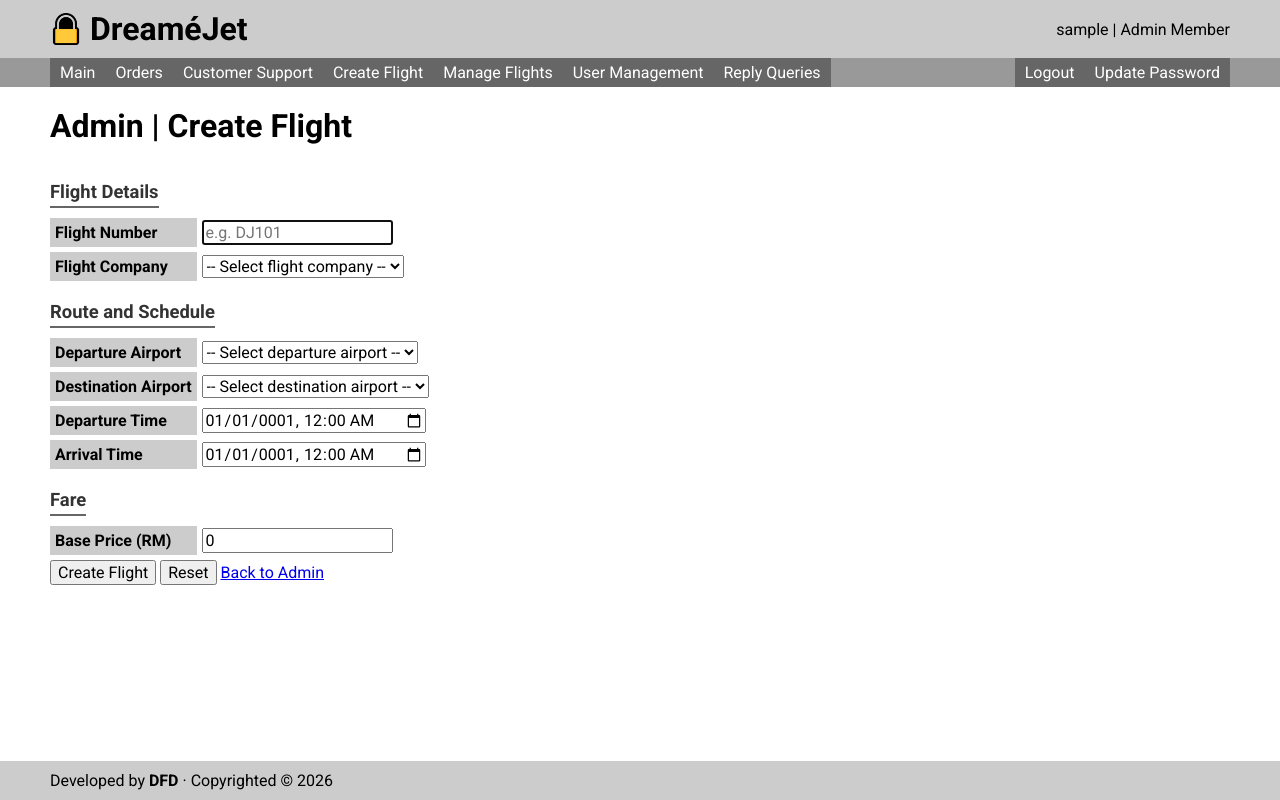
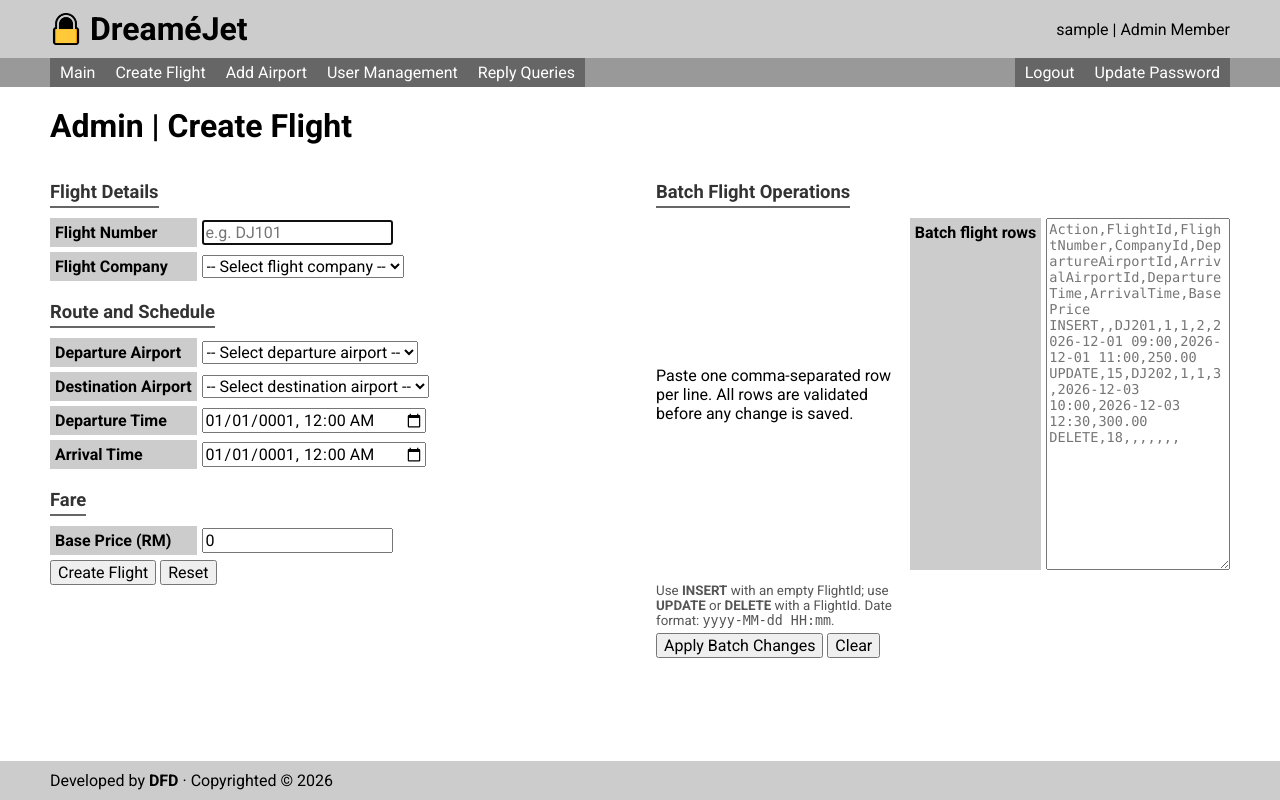
Before and after one commit to Derrick-L16/Airline-System, an ASP.NET Core app: page /Home/CreateFlight in a window 1280 px wide. Run offline with ASP.NET Core 8, Linux system fonts and the light colour scheme; the visitor is signed in with stand-in values (Sample User, id 1); the project's own start-up code is not run, and a stand-in starts its controllers and pages.

Commit message:
batch insertion + arrange admin&member pages

```diff
--- a/AirlineSystem/AirlineSystem/Controllers/AccountController.cs
+++ b/AirlineSystem/AirlineSystem/Controllers/AccountController.cs
@@ -107,6 +107,12 @@ public class AccountController(DB db,
 
             // (3) Sign in
             hp.SignIn(u!.Id, u!.Email, u.Role, vm.RememberMe);
+
+            if (u.Role == "Admin")
+            {
+                return RedirectToAction("AdminFlightTable", "Admin");
+            }
+
             // (4) Handle return URL
             if (string.IsNullOrEmpty(returnURL))
             {
--- a/AirlineSystem/AirlineSystem/Controllers/HomeController.cs
+++ b/AirlineSystem/AirlineSystem/Controllers/HomeController.cs
@@ -2,6 +2,7 @@ using Microsoft.AspNetCore.Authorization;
 using Microsoft.AspNetCore.Mvc;
 using Microsoft.AspNetCore.Mvc.Rendering;
 using Microsoft.EntityFrameworkCore;
+using System.Globalization;
 
 namespace AirlineSystem.Controllers;
 
@@ -11,6 +12,9 @@ public class HomeController(DB db,
     // GET: Home/Index
     public IActionResult Index()
     {
+        if (User.IsInRole("Admin"))
+            return RedirectToAction("AdminFlightTable", "Admin");
+
         return View(CreateFlightSearchVM());
     }
 
@@ -54,14 +58,14 @@ public class HomeController(DB db,
         return View();
     }
 
-    [Authorize(Roles = "Admin,Member")]
+    [Authorize(Roles = "Admin")]
     public IActionResult CreateFlight()
     {
         PopulateFlightLists();
         return View(new CreateFlightVM());
     }
 
-    [Authorize(Roles = "Member")]
+    [Authorize(Roles = "Admin")]
     public IActionResult AddAirport()
     {
         PopulateAirportCountries();
@@ -70,7 +74,7 @@ public class HomeController(DB db,
 
     [HttpPost]
     [ValidateAntiForgeryToken]
-    [Authorize(Roles = "Member")]
+    [Authorize(Roles = "Admin")]
     public IActionResult AddAirport(Airport airport)
     {
         Console.WriteLine("========== ADD AIRPORT ==========");
@@ -111,7 +115,7 @@ public class HomeController(DB db,
 
     [HttpPost]
     [ValidateAntiForgeryToken]
-    [Authorize(Roles = "Admin,Member")]
+    [Authorize(Roles = "Admin")]
     public IActionResult CreateFlight(CreateFlightVM vm)
     {
         if (vm.DepartureAirportId == vm.ArrivalAirportId)
@@ -151,6 +155,148 @@ public class HomeController(DB db,
 
         PopulateFlightLists();
         return View(vm);
+    }
+
+    [HttpPost]
+    [ValidateAntiForgeryToken]
+    [Authorize(Roles = "Admin")]
+    public IActionResult BulkFlights(CreateFlightVM vm)
+    {
+        var rows = (vm.BatchRows ?? string.Empty)
+            .Split(['\r', '\n'], StringSplitOptions.RemoveEmptyEntries | StringSplitOptions.TrimEntries)
+            .Where(row => !string.IsNullOrWhiteSpace(row))
+            .ToList();
+        var errors = new List<string>();
+        var operations = new List<BatchFlightOperation>();
+
+        if (rows.Count == 0)
+            errors.Add("Enter at least one batch row.");
+
+        var airportIds = db.Airports.Select(a => a.AirportId).ToHashSet();
+        var companyIds = db.FlightCompanies.Select(c => c.FlightCompanyId).ToHashSet();
+        var flights = db.Flights.ToDictionary(f => f.FlightId);
+
+        for (var index = 0; index < rows.Count; index++)
+        {
+            var rowNumber = index + 1;
+            var columns = rows[index].Split(',', StringSplitOptions.TrimEntries);
+
+            if (index == 0 && columns[0].Equals("Action", StringComparison.OrdinalIgnoreCase))
+                continue;
+
+            if (columns.Length != 9)
+            {
+                errors.Add($"Row {rowNumber}: expected 9 comma-separated columns.");
+                continue;
+            }
+
+            var action = columns[0].ToUpperInvariant();
+            if (action is not ("INSERT" or "UPDATE" or "DELETE"))
+            {
+                errors.Add($"Row {rowNumber}: action must be INSERT, UPDATE, or DELETE.");
+                continue;
+            }
+
+            var hasFlightId = int.TryParse(columns[1], out var flightId) && flightId > 0;
+
+            if (action == "DELETE")
+            {
+                if (!hasFlightId)
+                {
+                    errors.Add($"Row {rowNumber}: a valid FlightId is required for DELETE.");
+                    continue;
+                }
+
+                if (!flights.ContainsKey(flightId))
+                    errors.Add($"Row {rowNumber}: flight ID {flightId} does not exist.");
+                else
+                    operations.Add(new BatchFlightOperation(action, flightId, null));
+                continue;
+            }
+
+            if (action == "UPDATE" && !hasFlightId)
+            {
+                errors.Add($"Row {rowNumber}: a valid FlightId is required for UPDATE.");
+                continue;
+            }
+
+            if (action == "UPDATE" && !flights.ContainsKey(flightId))
+            {
+                errors.Add($"Row {rowNumber}: flight ID {flightId} does not exist.");
+                continue;
+            }
+
+            if (string.IsNullOrWhiteSpace(columns[2]) || columns[2].Length > 20 ||
+                !int.TryParse(columns[3], out var companyId) || !companyIds.Contains(companyId) ||
+                !int.TryParse(columns[4], out var departureAirportId) || !airportIds.Contains(departureAirportId) ||
+                !int.TryParse(columns[5], out var arrivalAirportId) || !airportIds.Contains(arrivalAirportId) ||
+                !DateTime.TryParse(columns[6], CultureInfo.InvariantCulture, DateTimeStyles.None, out var departureTime) ||
+                !DateTime.TryParse(columns[7], CultureInfo.InvariantCulture, DateTimeStyles.None, out var arrivalTime) ||
+                !decimal.TryParse(columns[8], CultureInfo.InvariantCulture, out var basePrice) ||
+                basePrice <= 0 || departureAirportId == arrivalAirportId || arrivalTime <= departureTime)
+            {
+                errors.Add($"Row {rowNumber}: check the flight details, IDs, times, and price.");
+                continue;
+            }
+
+            operations.Add(new BatchFlightOperation(action, flightId, new Flight
+            {
+                FlightNumber = columns[2],
+                FlightCompanyId = companyId,
+                DepartureAirportId = departureAirportId,
+                ArrivalAirportId = arrivalAirportId,
+                DepartureTime = departureTime,
+                ArrivalTime = arrivalTime,
+                BasePrice = basePrice
+            }));
+        }
+
+        if (errors.Count > 0)
+        {
+            ViewBag.BulkErrors = errors;
+            PopulateFlightLists();
+            return View("CreateFlight", vm);
+        }
+
+        using var transaction = db.Database.BeginTransaction();
+        foreach (var operation in operations)
+        {
+            if (operation.Action == "INSERT")
+            {
+                db.Flights.Add(operation.Flight!);
+                continue;
+            }
+
+            if (operation.Action == "UPDATE")
+            {
+                var flight = flights[operation.FlightId];
+                var replacement = operation.Flight!;
+                flight.FlightNumber = replacement.FlightNumber;
+                flight.FlightCompanyId = replacement.FlightCompanyId;
+                flight.DepartureAirportId = replacement.DepartureAirportId;
+                flight.ArrivalAirportId = replacement.ArrivalAirportId;
+                flight.DepartureTime = replacement.DepartureTime;
+                flight.ArrivalTime = replacement.ArrivalTime;
+                flight.BasePrice = replacement.BasePrice;
+                continue;
+            }
+
+            var bookingIds = db.Bookings.Where(b => b.FlightId == operation.FlightId).Select(b => b.BookingId).ToList();
+            var seatIds = db.Seats.Where(s => s.FlightId == operation.FlightId).Select(s => s.SeatId).ToList();
+            db.BookingPassengers.RemoveRange(db.BookingPassengers.Where(bp => bookingIds.Contains(bp.BookingId) || seatIds.Contains(bp.SeatId)));
+            db.Payments.RemoveRange(db.Payments.Where(p => bookingIds.Contains(p.BookingId)));
+            db.Bookings.RemoveRange(db.Bookings.Where(b => b.FlightId == operation.FlightId));
+            db.Seats.RemoveRange(db.Seats.Where(s => s.FlightId == operation.FlightId));
+            db.Flights.Remove(flights[operation.FlightId]);
+        }
+
+        db.SaveChanges();
+        foreach (var operation in operations.Where(o => o.Action == "INSERT"))
+            EnsureFlightSeats(operation.Flight!.FlightId);
+        transaction.Commit();
+
+        TempData["Info"] = $"Applied {operations.Count} batch flight operation(s).";
+        return RedirectToAction(nameof(CreateFlight));
     }
 
     [Authorize(Roles = "Member")]
@@ -243,6 +389,8 @@ public class HomeController(DB db,
         db.SaveChanges();
     }
 
+    private sealed record BatchFlightOperation(string Action, int FlightId, Flight? Flight);
+
     private FlightSearchVM CreateFlightSearchVM()
     {
         var vm = new FlightSearchVM();
--- a/AirlineSystem/AirlineSystem/Models/ViewModels.cs
+++ b/AirlineSystem/AirlineSystem/Models/ViewModels.cs
@@ -121,6 +121,9 @@ public class RecaptchaResult
 }
 public class CreateFlightVM
 {
+    [DisplayName("Batch flight rows")]
+    public string? BatchRows { get; set; }
+
     [Required]
     [StringLength(20)]
     [DisplayName("Flight Number")]
--- a/AirlineSystem/AirlineSystem/Views/Admin/AdminFlightDetail.cshtml
+++ b/AirlineSystem/AirlineSystem/Views/Admin/AdminFlightDetail.cshtml
@@ -67,7 +67,6 @@
 
     <section>
         <button type="submit">Confirm Update</button>
-        <a class="btn" asp-action="AdminFlightTable">Back to Flights</a>
     </section>
 </form>
 
--- a/AirlineSystem/AirlineSystem/Views/Home/CreateFlight.cshtml
+++ b/AirlineSystem/AirlineSystem/Views/Home/CreateFlight.cshtml
@@ -4,6 +4,7 @@
     ViewBag.Title = "Admin | Create Flight";
 }
 
+<div class="flight-tools">
     <form class="form" method="post">
         <div asp-validation-summary="ModelOnly"></div>
         <div class="form-title">Flight Details</div>
@@ -49,6 +50,40 @@
         <section>
             <button type="submit">Create Flight</button>
             <button type="reset">Reset</button>
-        <a href="/Home/Admin">Back to Admin</a>
         </section>
     </form>
+
+    <form class="form bulk-flight-form" asp-action="BulkFlights" method="post">
+        <div class="form-title">Batch Flight Operations</div>
+        <p>Paste one comma-separated row per line. All rows are validated before any change is saved.</p>
+
+        @if (ViewBag.BulkErrors is List<string> errors)
+        {
+            <ul class="bulk-errors">
+                @foreach (var error in errors)
+                {
+                    <li>@error</li>
+                }
+            </ul>
+        }
+
+        <label asp-for="BatchRows"></label>
+        <textarea asp-for="BatchRows" rows="14" placeholder="Action,FlightId,FlightNumber,CompanyId,DepartureAirportId,ArrivalAirportId,DepartureTime,ArrivalTime,BasePrice&#10;INSERT,,DJ201,1,1,2,2026-12-01 09:00,2026-12-01 11:00,250.00&#10;UPDATE,15,DJ202,1,1,3,2026-12-03 10:00,2026-12-03 12:30,300.00&#10;DELETE,18,,,,,,, "></textarea>
+        <small>Use <b>INSERT</b> with an empty FlightId; use <b>UPDATE</b> or <b>DELETE</b> with a FlightId. Date format: <code>yyyy-MM-dd HH:mm</code>.</small>
+
+        <section>
+            <button type="submit">Apply Batch Changes</button>
+            <button type="reset">Clear</button>
+        </section>
+    </form>
+</div>
+
+@section head {
+    <style>
+        .flight-tools { display: grid; grid-template-columns: repeat(2, minmax(0, 1fr)); gap: 2rem; align-items: start; }
+        .bulk-flight-form textarea { box-sizing: border-box; min-height: 22rem; resize: vertical; width: 100%; font-family: Consolas, monospace; font-size: .85rem; }
+        .bulk-flight-form small { display: block; margin-top: .5rem; color: #555; }
+        .bulk-errors { color: #b42318; margin: 0 0 1rem; padding-left: 1.25rem; }
+        @@media (max-width: 800px) { .flight-tools { grid-template-columns: 1fr; } }
+    </style>
+}
--- a/AirlineSystem/AirlineSystem/Views/Shared/_Layout.cshtml
+++ b/AirlineSystem/AirlineSystem/Views/Shared/_Layout.cshtml
@@ -42,27 +42,22 @@
     </header>
 
     <nav>
-        <a href="/">Main</a>
-
-        @* Menu trimming *@
-        @if (User.Identity.IsAuthenticated)
-        {
-
-        }
-        @if (User.IsInRole("Member"))
-        {
-            <a href="/Home/Orders">Orders</a>
-            <a href="/Support">Customer Support</a>
-        }
-        @if (User.IsInRole("Admin") || User.IsInRole("Member"))
-        {
-            <a href="/Home/CreateFlight">Create Flight</a>
-            <a href="/Admin/AdminFlightTable">Manage Flights</a>
-        }
         @if (User.IsInRole("Admin"))
         {
+            <a href="/Admin/AdminFlightTable">Main</a>
+            <a href="/Home/CreateFlight">Create Flight</a>
+            <a href="/Home/AddAirport">Add Airport</a>
             <a href="/Admin/UserManagement">User Management</a>
             <a href="/Admin/Queries">Reply Queries</a>
+        }
+        else
+        {
+            <a href="/">Main</a>
+            @if (User.IsInRole("Member"))
+            {
+                <a href="/Home/Orders">Orders</a>
+                <a href="/Support">Customer Support</a>
+            }
         }
 
         <div></div>
```
Also changed, not shown: AirlineSystem/AirlineSystem/Controllers/AdminController.cs (+5 -5 lines), AirlineSystem/AirlineSystem/Views/Home/Index.cshtml (+1 -7 lines). Lines whose indentation alone changed are shown as unchanged.
